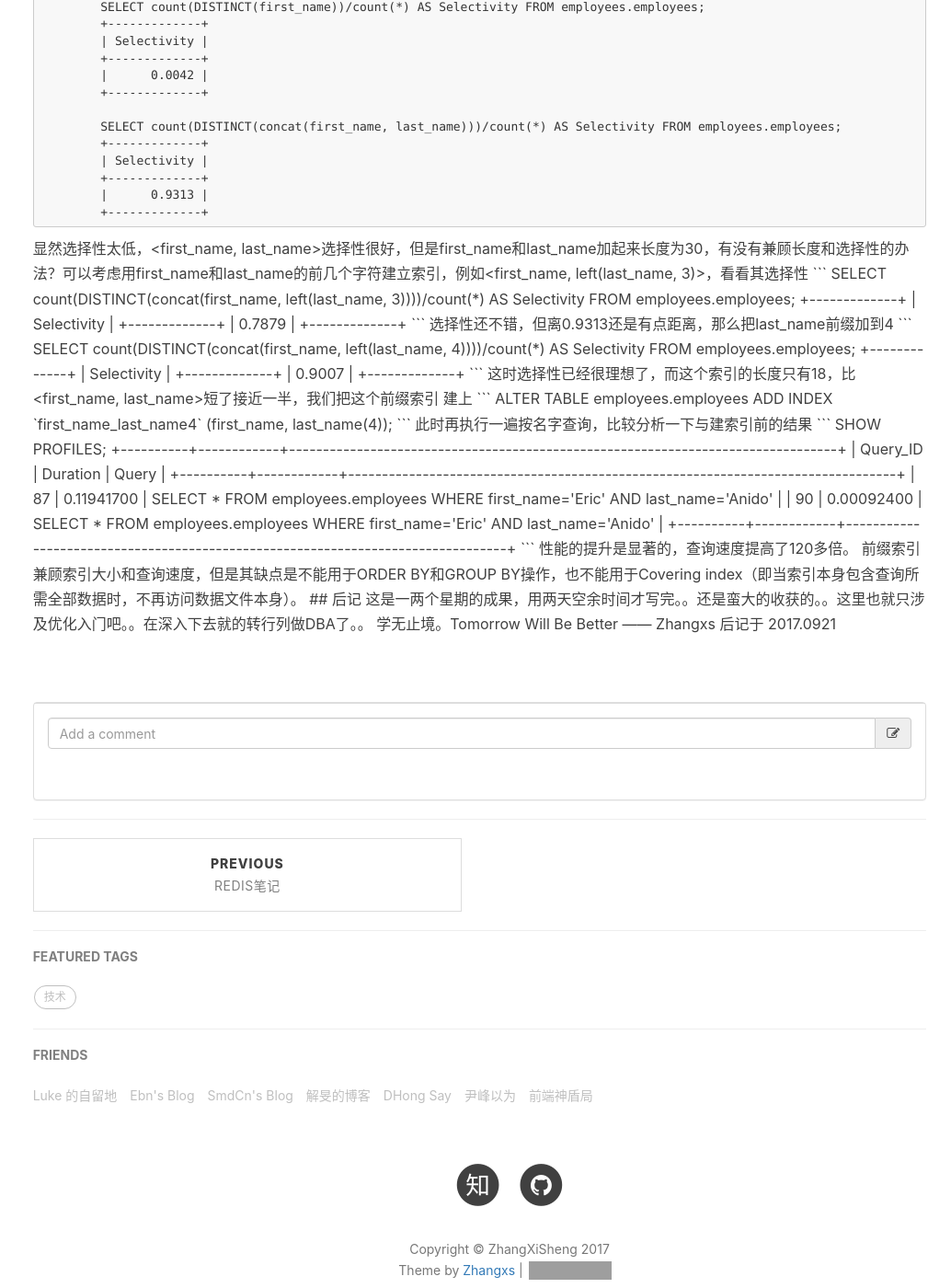
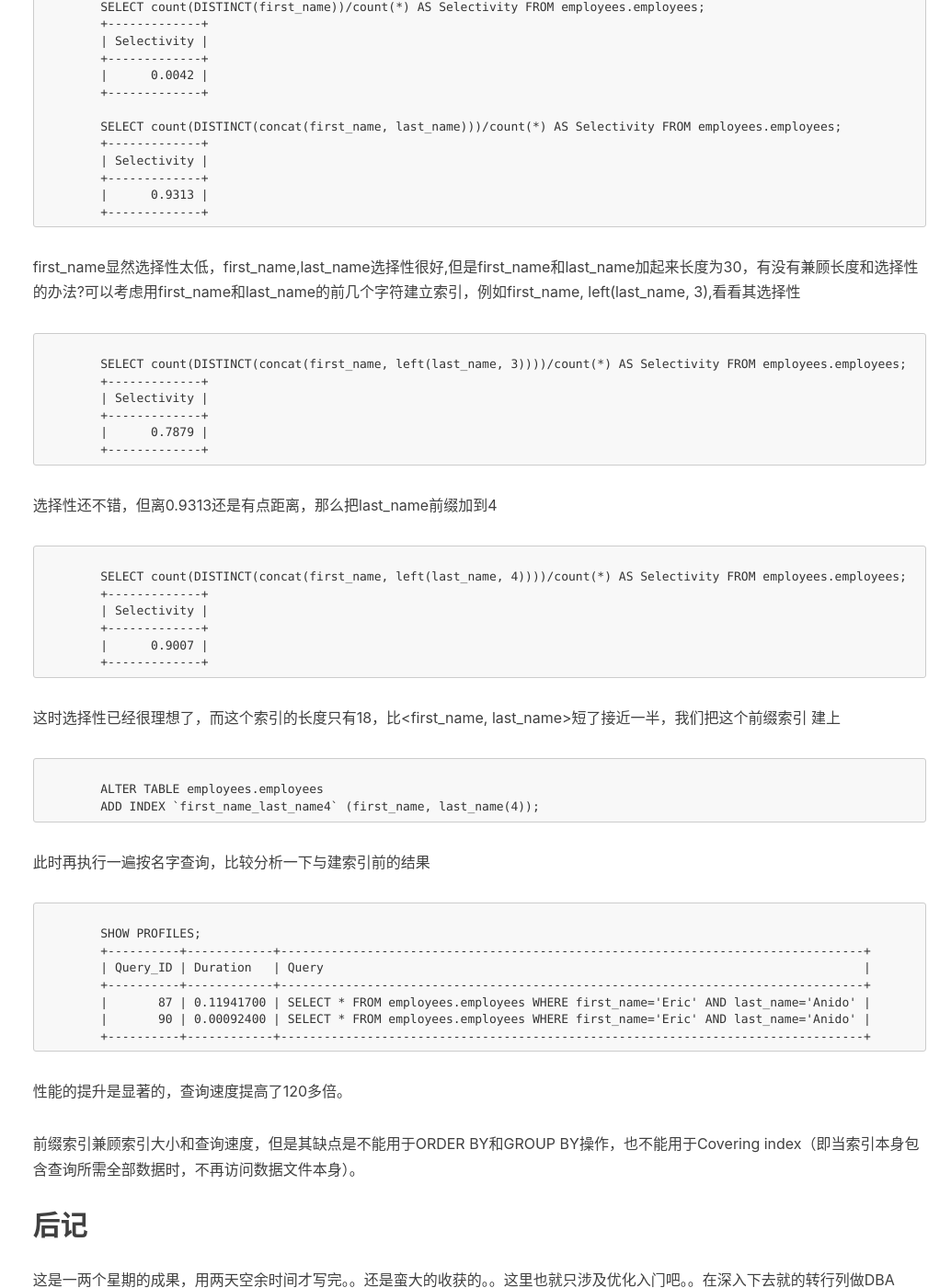
Before and after one commit to mrzhangxisheng/mrzhangxisheng.github.io, a Jekyll site: the page built from _posts/2017-09-21-sqlExperience-2017.markdown, in a window 1280 px wide and 1400 px high, scrolled down 13634 px. Shown: the whole window at 92% size, without its empty margins (246-1280 px from the left). Built offline with Jekyll 4.4.1, drawn with Linux system fonts in a browser that asks for light colours; nearby versions of some CDN libraries; comment, search, counter and statistics services are not loaded; some of the changed lines change nothing that is shown; some of the changed text lies outside the part shown; grey boxes are pictures that could not be loaded.

Commit message:
Update 2017-09-21-sqlExperience-2017.markdown

````diff
--- a/_posts/2017-09-21-sqlExperience-2017.markdown
+++ b/_posts/2017-09-21-sqlExperience-2017.markdown
@@ -607,8 +607,7 @@ phone的选择性已经到1了，所以实在必要为其单独建索引。（
 ```
 
 
-<first_name>显然选择性太低，<first_name, last_name>选择性很好，但是first_name和last_name加起来长度为30，有没有兼顾长度和选择性的办法？可以考虑用first_name和last_name的前几个字符建立索引，例如<first_name, left(last_name, 3)>，看看其选择性
-
+first_name显然选择性太低，first_name,last_name选择性很好,但是first_name和last_name加起来长度为30，有没有兼顾长度和选择性的办法?可以考虑用first_name和last_name的前几个字符建立索引，例如first_name, left(last_name, 3),看看其选择性
 
 ```
 
@@ -623,7 +622,6 @@ phone的选择性已经到1了，所以实在必要为其单独建索引。（
 
 
 选择性还不错，但离0.9313还是有点距离，那么把last_name前缀加到4
-
 
 ```
 
@@ -654,7 +652,6 @@ phone的选择性已经到1了，所以实在必要为其单独建索引。（
 	|       87 | 0.11941700 | SELECT * FROM employees.employees WHERE first_name='Eric' AND last_name='Anido' |
 	|       90 | 0.00092400 | SELECT * FROM employees.employees WHERE first_name='Eric' AND last_name='Anido' |
 	+----------+------------+---------------------------------------------------------------------------------+
-
 ```
 
 性能的提升是显著的，查询速度提高了120多倍。
````
